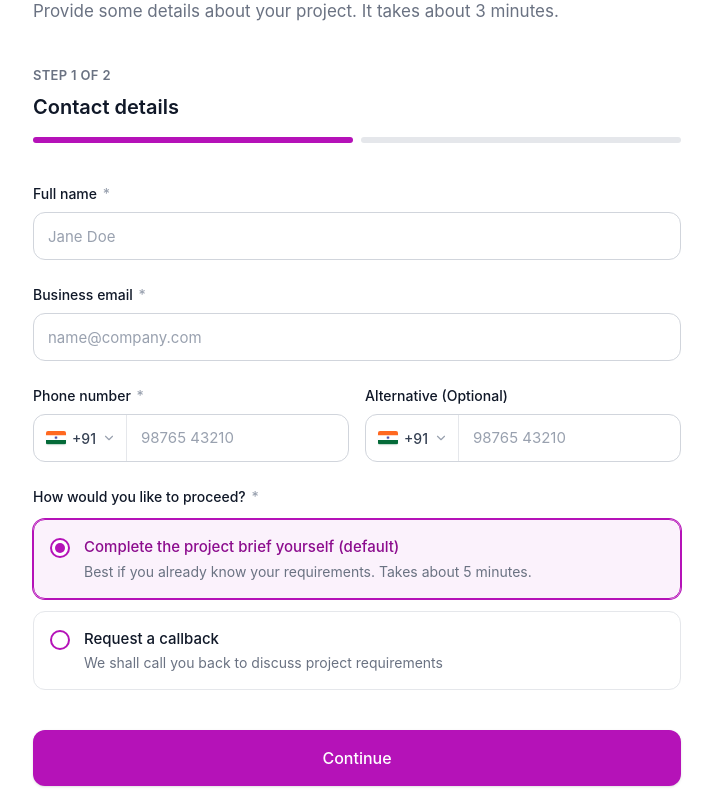
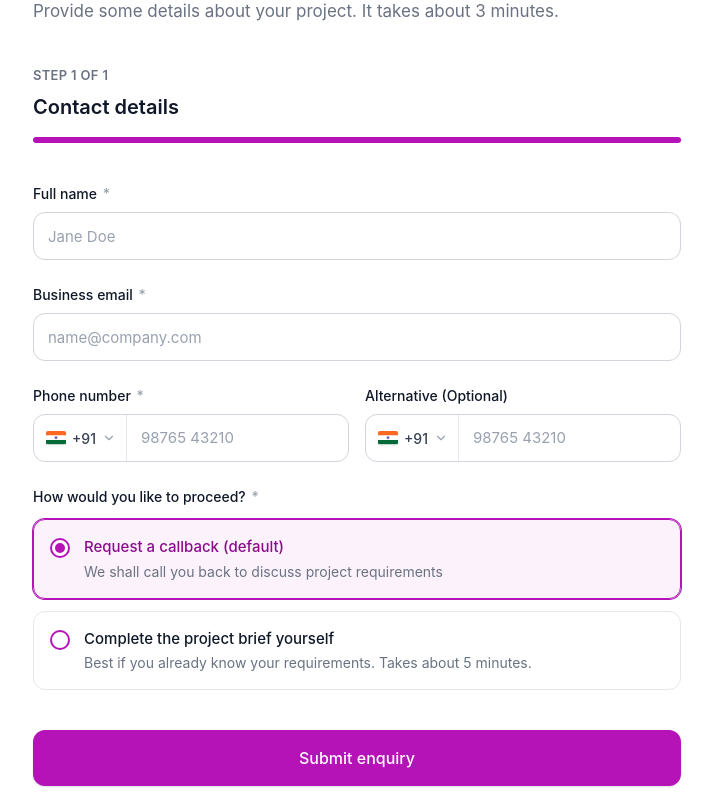
Before and after one commit to plut0n0tf0und/userX.in-form, a React (Vite) app: page / in a window 1280 px wide. Shown: the part 280-1080 px from the top of the page, without its empty margins (283-996 px from the left). Built offline with nearby package versions, Linux system fonts and the light colour scheme.

Commit message:
Make Request a callback first and default option in Form 1

```diff
--- a/src/pages/ProjectForm.jsx
+++ b/src/pages/ProjectForm.jsx
@@ -96,12 +96,12 @@ export default function ProjectForm() {
       serviceOffered: '',
       reqSummary: '',
       expectedOutcome: '',
-      assistanceType: 'complete_brief'
+      assistanceType: 'discuss_team'
     }
   });
 
   const [leadId, setLeadId] = useState('');
-  const assistanceType = watch('assistanceType') || 'complete_brief';
+  const assistanceType = watch('assistanceType') || 'discuss_team';
   const totalSteps = assistanceType === 'discuss_team' ? 1 : 2;
 
   useEffect(() => {
@@ -414,14 +414,44 @@ export default function ProjectForm() {
 
                           <RadioGroup.Root
                             className="flex flex-col gap-3 w-full"
-                            value={field.value || 'complete_brief'}
+                            value={field.value || 'discuss_team'}
                             onValueChange={field.onChange}
                             aria-label="Assistance Type"
                           >
                             <label
                               className={cn(
                                 "flex items-start p-4 rounded-xl border cursor-pointer transition-all",
-                                (field.value || 'complete_brief') === 'complete_brief'
+                                (field.value || 'discuss_team') === 'discuss_team'
+                                  ? "border-[#b512b8] bg-[#b512b8]/5 shadow-[0_0_0_1px_#b512b8]"
+                                  : "border-gray-200 hover:border-gray-300 bg-white"
+                              )}
+                            >
+                              <RadioGroup.Item
+                                value="discuss_team"
+                                id="radio-discuss-team"
+                                className="w-5 h-5 rounded-full border-2 border-[#b512b8] bg-white flex items-center justify-center mt-0.5 outline-none focus-visible:ring-2 focus-visible:ring-[#b512b8] focus-visible:ring-offset-2 transition-all shrink-0"
+                              >
+                                <RadioGroup.Indicator className="flex items-center justify-center w-full h-full">
+                                  <span className="w-2.5 h-2.5 rounded-full bg-[#b512b8]" />
+                                </RadioGroup.Indicator>
+                              </RadioGroup.Item>
+                              <div className="ml-3.5">
+                                <p className={cn(
+                                  "text-[15px] font-medium",
+                                  (field.value || 'discuss_team') === 'discuss_team' ? "text-[#8c0c8e]" : "text-gray-900"
+                                )}>
+                                  Request a callback (default)
+                                </p>
+                                <p className="text-[14px] text-gray-500 mt-0.5">
+                                  We shall call you back to discuss project requirements
+                                </p>
+                              </div>
+                            </label>
+
+                            <label
+                              className={cn(
+                                "flex items-start p-4 rounded-xl border cursor-pointer transition-all",
+                                field.value === 'complete_brief'
                                   ? "border-[#b512b8] bg-[#b512b8]/5 shadow-[0_0_0_1px_#b512b8]"
                                   : "border-gray-200 hover:border-gray-300 bg-white"
                               )}
@@ -438,42 +468,12 @@ export default function ProjectForm() {
                               <div className="ml-3.5">
                                 <p className={cn(
                                   "text-[15px] font-medium",
-                                  (field.value || 'complete_brief') === 'complete_brief' ? "text-[#8c0c8e]" : "text-gray-900"
+                                  field.value === 'complete_brief' ? "text-[#8c0c8e]" : "text-gray-900"
                                 )}>
-                                  Complete the project brief yourself (default)
+                                  Complete the project brief yourself
                                 </p>
                                 <p className="text-[14px] text-gray-500 mt-0.5">
                                   Best if you already know your requirements. Takes about 5 minutes.
-                                </p>
-                              </div>
-                            </label>
-
-                            <label
-                              className={cn(
-                                "flex items-start p-4 rounded-xl border cursor-pointer transition-all",
-                                field.value === 'discuss_team'
-                                  ? "border-[#b512b8] bg-[#b512b8]/5 shadow-[0_0_0_1px_#b512b8]"
-                                  : "border-gray-200 hover:border-gray-300 bg-white"
-                              )}
-                            >
-                              <RadioGroup.Item
-                                value="discuss_team"
-                                id="radio-discuss-team"
-                                className="w-5 h-5 rounded-full border-2 border-[#b512b8] bg-white flex items-center justify-center mt-0.5 outline-none focus-visible:ring-2 focus-visible:ring-[#b512b8] focus-visible:ring-offset-2 transition-all shrink-0"
-                              >
-                                <RadioGroup.Indicator className="flex items-center justify-center w-full h-full">
-                                  <span className="w-2.5 h-2.5 rounded-full bg-[#b512b8]" />
-                                </RadioGroup.Indicator>
-                              </RadioGroup.Item>
-                              <div className="ml-3.5">
-                                <p className={cn(
-                                  "text-[15px] font-medium",
-                                  field.value === 'discuss_team' ? "text-[#8c0c8e]" : "text-gray-900"
-                                )}>
-                                  Request a callback
-                                </p>
-                                <p className="text-[14px] text-gray-500 mt-0.5">
-                                  We shall call you back to discuss project requirements
                                 </p>
                               </div>
                             </label>
```
